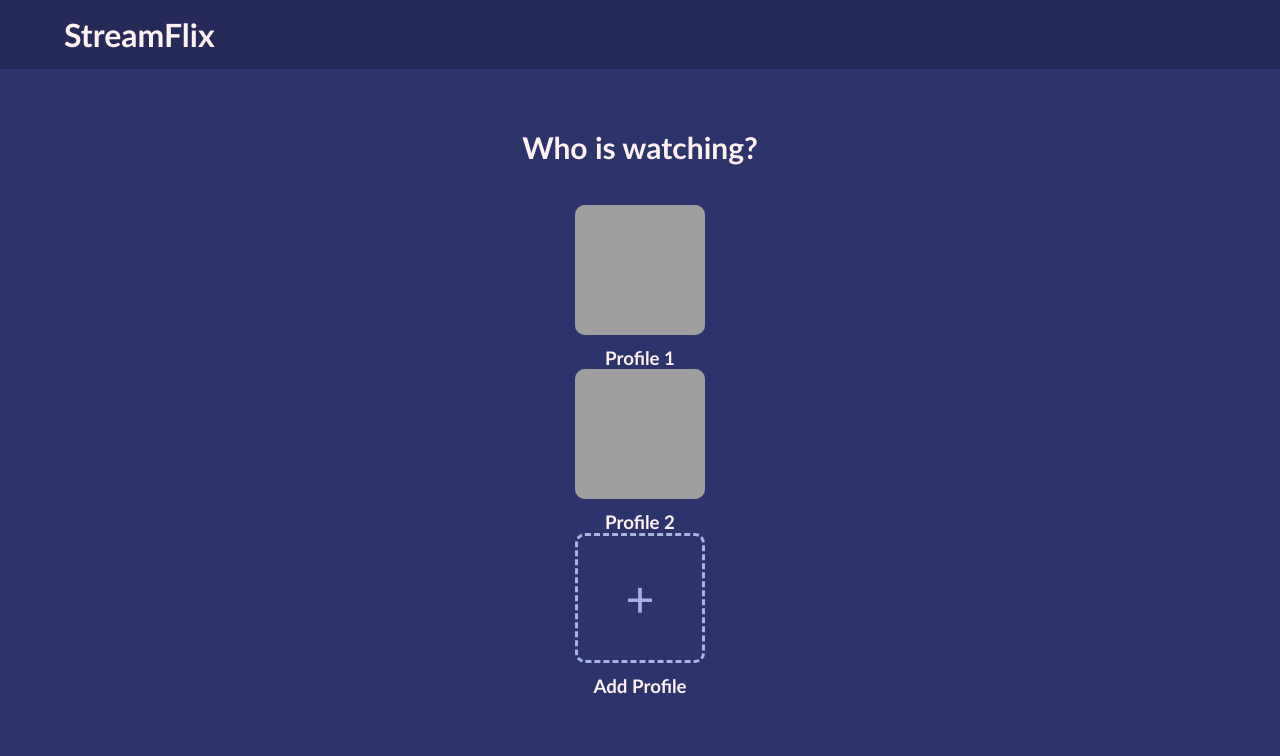
After one commit to Aynur17/StreamFlix, a Spring Boot app: page /profiles.html in a window 1280 px wide. The commit adds this page. Shown: the top 756 px of the page. Run offline with Spring Boot 4, Linux system fonts and the light colour scheme; grey boxes are pictures that could not be loaded.

Commit message:
Update frontend

```diff
--- a/demo/src/main/resources/static/css/style.css
+++ b/demo/src/main/resources/static/css/style.css
@@ -201,3 +201,57 @@ button:hover {
 .forgot-password:hover {
     text-decoration: underline;
 }
+
+/* Profile selection page */
+
+.profile-container {
+    min-height: 400px;
+    display: flex;
+    flex-direction: column;
+    align-items: center;
+    padding: 60px;
+    justify-content: center;
+}
+
+.profile-container h2 {
+    font-size: 30px;
+    margin-bottom: 40px;
+    color: #FFF2F2;
+}
+
+.profile {
+    text-align: center;
+    cursor: pointer;
+}
+
+.profile-image {
+    width: 130px;
+    height: 130px;
+    border-radius: 10px;
+    background-color: #7886C7;
+    margin-bottom: 12px;
+}
+
+.profile h3 {
+    color: #FFF2F2;
+}
+
+.add-profile {
+    width: 130px;
+    height: 130px;
+    border: 3px dashed #A9B5DF;
+    border-radius: 10px;
+    display: flex;
+    align-items: center;
+    justify-content: center;
+    font-size: 50px;
+    color: #A9B5DF;
+    margin-bottom: 12px;
+}
+
+.profile-image img {
+    width: 100%;
+    height: 100%;
+    object-fit: cover;
+    border-radius: 10px;
+}
--- /dev/null
+++ b/demo/src/main/resources/static/js/profiles.js
@@ -0,0 +1,20 @@
+// Select an existing profile
+function selectProfile(profileName) {
+    alert("You selected " + profileName);
+}
+
+// Add a new profile
+function addProfile() {
+    const profileName = prompt("Enter a name for your new profile:");
+
+    if (profileName === null) {
+        return;
+    }
+
+    if (profileName.trim() === "") {
+        alert("Please enter a profile name.");
+        return;
+    }
+
+    alert("Profile " + profileName + " has been created!");
+}
--- /dev/null
+++ b/demo/src/main/resources/static/profiles.html
@@ -0,0 +1,47 @@
+<!DOCTYPE html>
+<html lang="en">
+<head>
+    <meta charset="UTF-8">
+    <meta name="viewport" content="width=device-width, initial-scale=1.0">
+    <link rel="stylesheet" href="css/style.css">
+
+    <title>Profiles - StreamFlix</title>
+
+</head>
+
+    <body>
+
+    <header>
+        <h1>StreamFlix</h1>
+    </header>
+
+    <main class="profile-container">
+        <h2>Who is watching?</h2>
+
+        <section class="profiles" id="profiles-container">
+            <!-- display profiles here. examples: -->
+            <div class="profile" onclick="selectProfile('Profile 1')">
+                <div class="profile-image">
+                    <img src="images/profile1.png" alt="Profile 1">
+                </div>
+                <h3>Profile 1</h3>
+            </div>
+
+            <!-- example profile 2 -->
+            <div class="profile" onclick="selectProfile('Profile 2')">
+                <div class="profile-image">
+                    <img src="images/profile2.png" alt="Profile 2">
+                </div>
+                <h3>Profile 2</h3>
+            </div>
+
+            <!-- Add profile option -->
+            <div class="profile" onclick="addProfile()">
+                <div class="add-profile">+</div>
+                <h3>Add Profile</h3>
+            </div>
+        </section>
+    </main>
+
+    <script src="js/profiles.js"></script>
+    </body>
```
